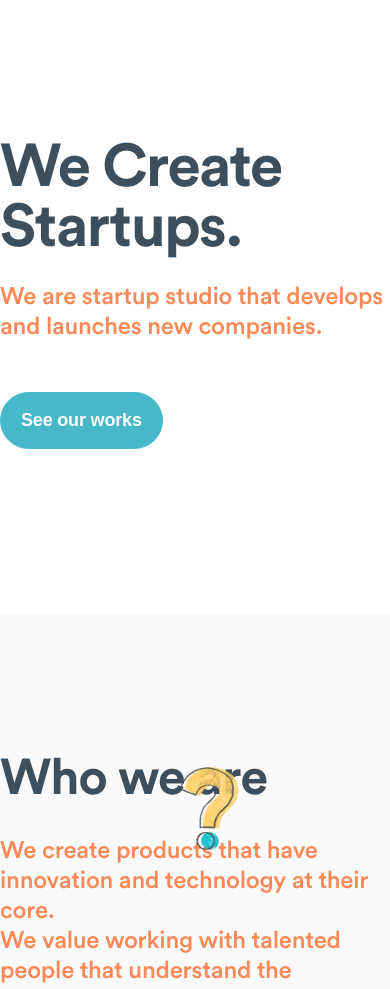
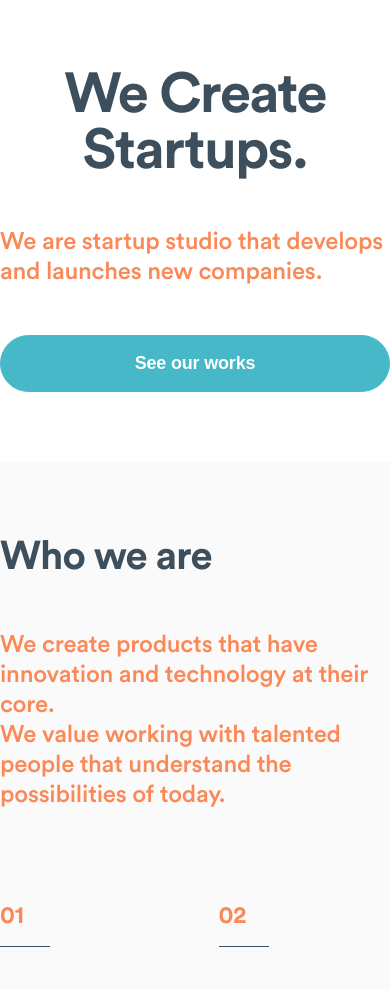
Before and after one commit to grombor/Startupz, a plain HTML site: page index.html in a window 390 px wide. Shown: the part 82-1071 px from the top of the page. Drawn offline with Linux system fonts and the light colour scheme; files whose address does not match are found by name.

Commit message:
fixed cta

```diff
--- a/src/styles.css
+++ b/src/styles.css
@@ -912,19 +912,45 @@ section p {
   }
 
   section {
-    padding-top: 140px;
-    padding-bottom: 140px;
+    padding-top: 70px;
+    padding-bottom: 70px;
     width: 100%;
     margin: 0;
     overflow: hidden;
     position: relative;
   }
 
+  .section-image {
+    display: none;
+  }
+
   .cta h1 {
-    font-size: 60px;
+    font-size: 3.5em;
     line-height: 100%;
     letter-spacing: -1.7px;
     margin-bottom: 25px;
+    text-align: center;
+  }
+
+  .cta .button {
+    text-align: center;
+    margin: auto;
+    display: block;
+  }
+
+  section h2 {
+    font-size: 2.5em;
+  }
+
+  section p {
+    font-size: 1.5em;
+    margin: 2em auto;
+  }
+
+  .features-grid-item h3 {
+    font-size: 1.5em;
+    padding: 19px 0;
+    margin: 1em 0 1em 0;
   }
 
   .footer {
```
